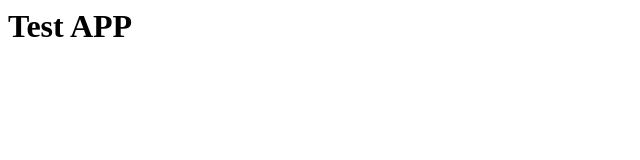
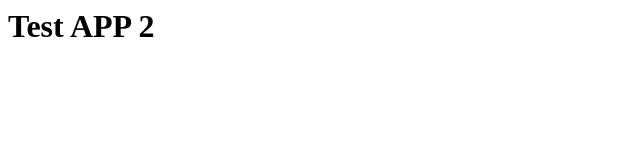
Before and after one commit to myselfviral/php-app, a plain HTML site: page index.html in a window 1280 px wide. Shown: the full height of the page, 0-640 px from the left. Drawn offline with Linux system fonts and the light colour scheme.

Commit message:
change 2

```diff
--- a/index.html
+++ b/index.html
@@ -1 +1 @@
-<h1> Test APP </h1>
+<h1> Test APP 2 </h1>
```
